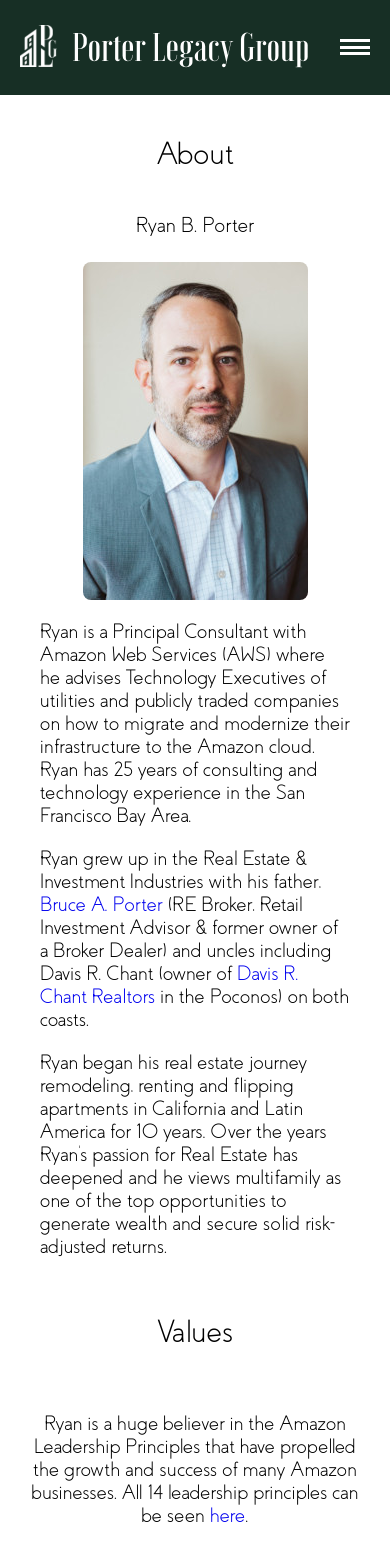
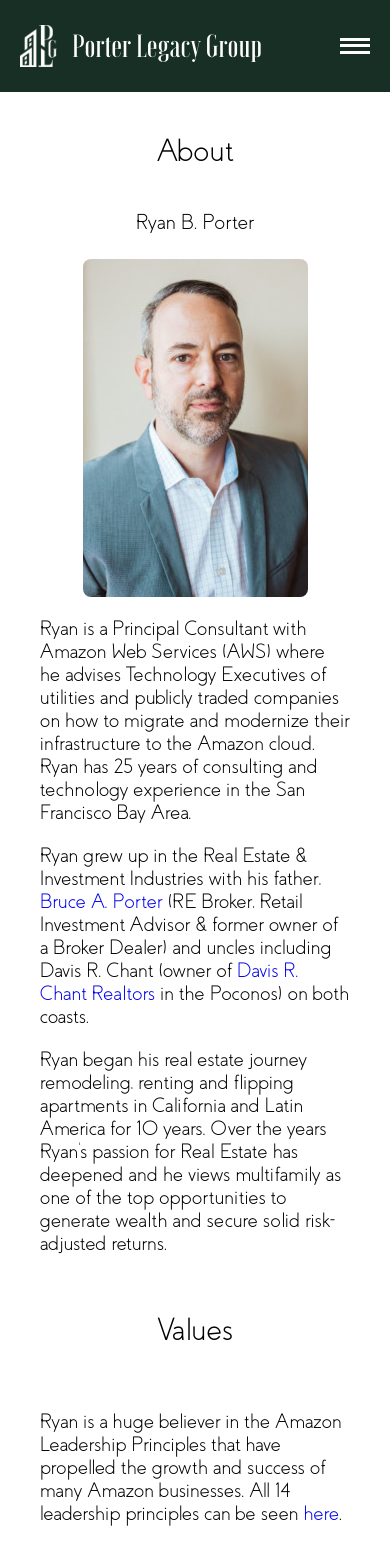
Before and after one commit to garyahill/PorterLegacyGroup, a React app: page /about in a window 390 px wide. Shown: the top 1567 px of the page. Built offline with nearby package versions, Linux system fonts and the light colour scheme.

Commit message:
fixing styling issues in a few components

```diff
--- a/src/components/layout/header.less
+++ b/src/components/layout/header.less
@@ -25,6 +25,15 @@
 
         .title {
             display: flex;
+        }
+    }
+}
+
+@media (max-width: 767px) {
+    .header-container {
+        h1 {
+            font-size: 2rem;
+            margin:auto;
         }
     }
 
--- a/src/pages/about/components/carousel.less
+++ b/src/pages/about/components/carousel.less
@@ -21,7 +21,6 @@
         height: 160px;
         position: relative;
         top: -20px;
-
         p {
             height: 60px;
         }
@@ -29,7 +28,14 @@
 
 }
 
-@media (min-width: 768px) {
+@media screen and (width: 768px) {
+    .slick-dots {
+       position: relative;
+       top: 120px;
+    }
+}
+
+@media (min-width: 769px) {
     .carousel-container {
         background-color: @accent-grey;
         border-radius: 8px;
--- a/src/pages/about/components/team-card.less
+++ b/src/pages/about/components/team-card.less
@@ -55,7 +55,7 @@
     }
 
     // Tablets
-    @media (min-width: 768px) {
+    @media (min-width: 769px) {
         flex-direction: row;
         gap: 30px;
         padding: 0;
@@ -98,5 +98,6 @@
 
         }
 
-      }
+    }
+
 }
--- a/src/pages/about/components/values-summary.less
+++ b/src/pages/about/components/values-summary.less
@@ -4,12 +4,12 @@
     display: flex;
     flex-direction: column;
     align-items: center;
-
     font-size: 1.3rem;
     margin-bottom: 40px;
+    padding: 0 20px;
 
     p {
-        text-align: center;
+        text-align: left;
     }
 
     a {
@@ -21,7 +21,8 @@
         }
     }
 
-    @media (min-width: 768px) {
+    @media (min-width: 769px) {
+        padding: 0;
         p {
             width: 70%;
         }
```
